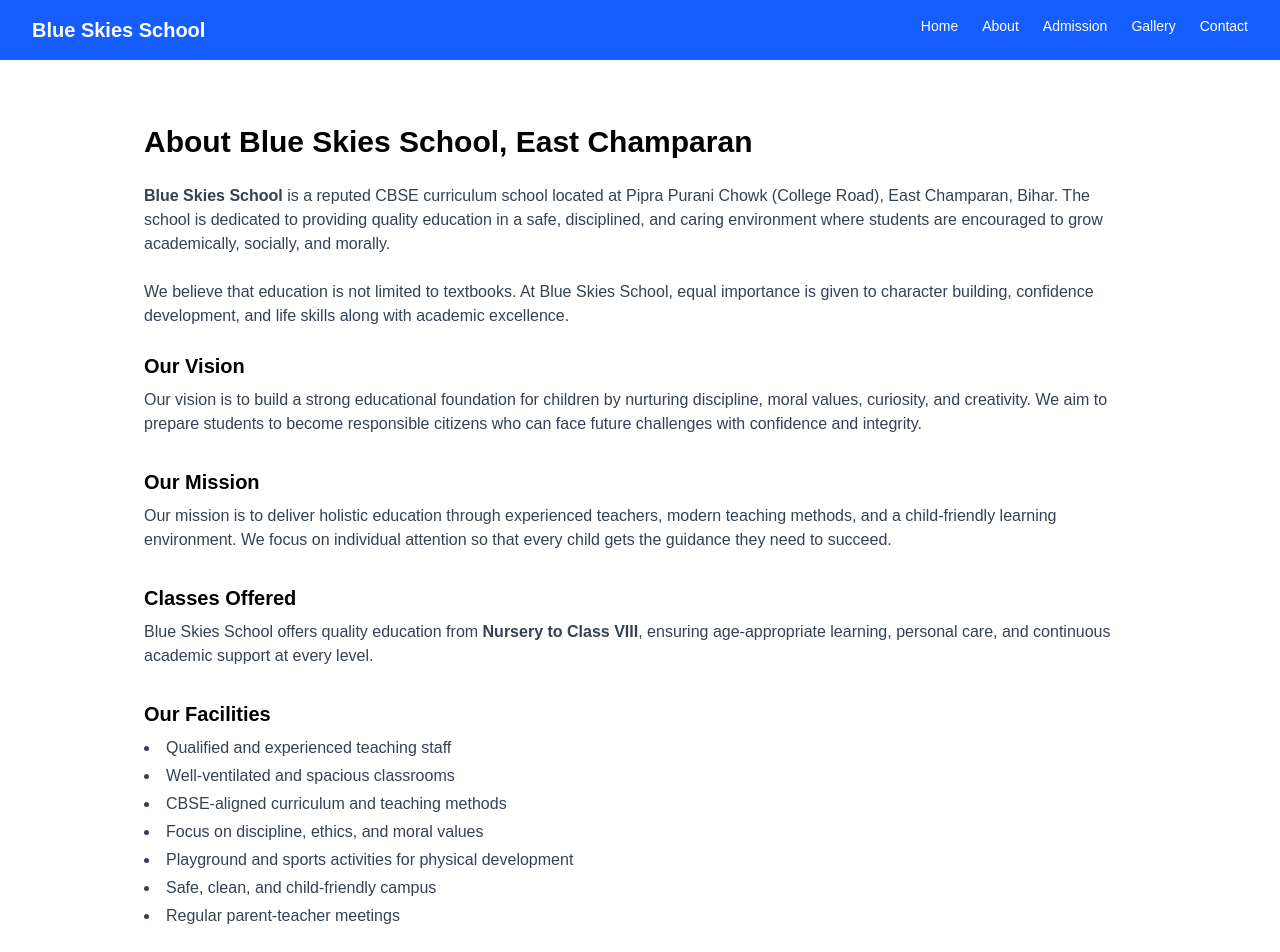
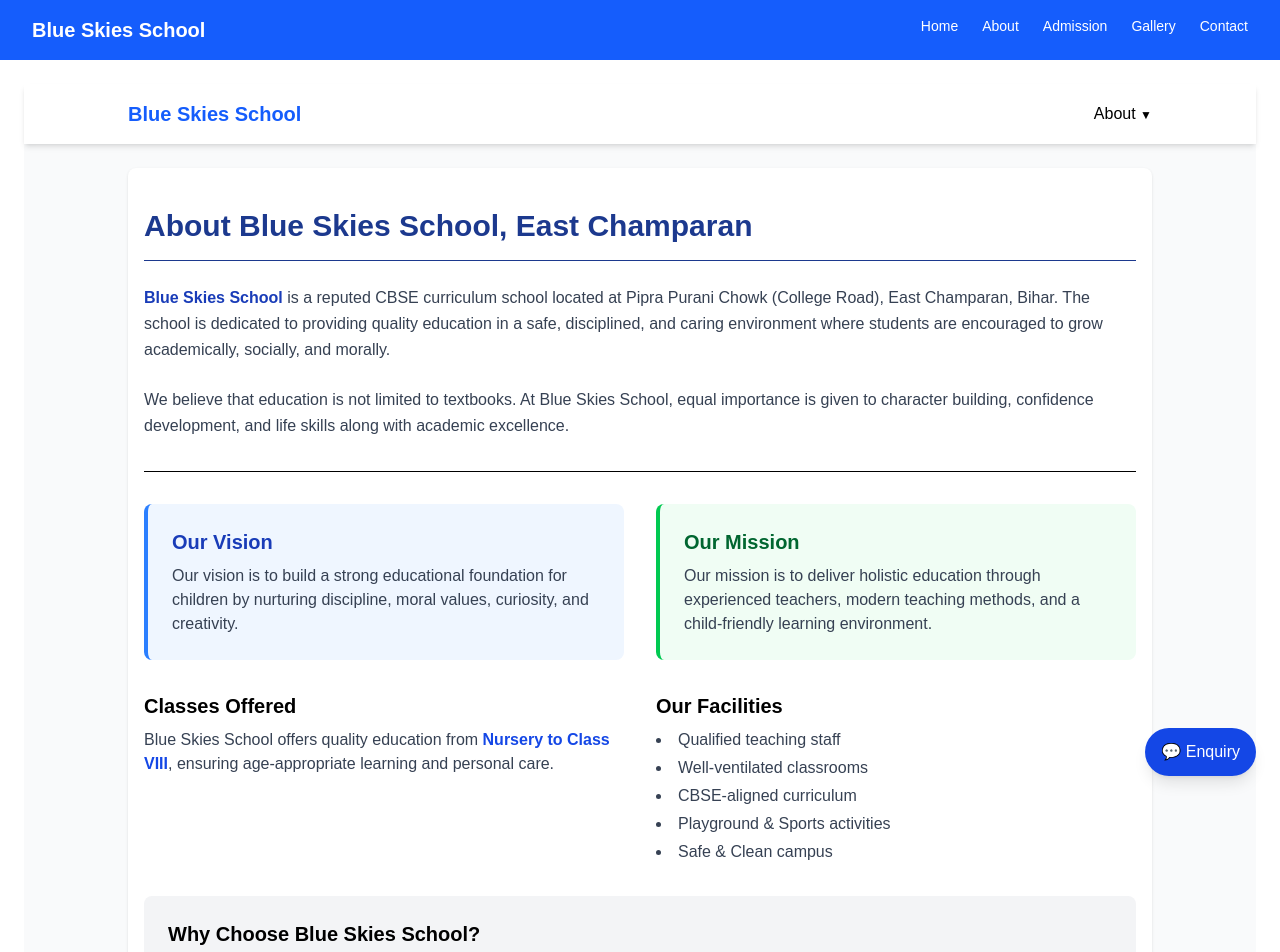
Before and after one commit to abhi281500/blue-skies-school, a Next.js app: page /about in a window 1280 px wide. Shown: the top 952 px of the page. Built offline with nearby package versions, Linux system fonts and the light colour scheme.

Commit message:
adding dropmenu in about section

```diff
--- /dev/null
+++ b/app/about/management/page.tsx
@@ -0,0 +1,24 @@
+export const metadata = {
+  title: "Management | Blue Skies School",
+  description:
+    "School management of Blue Skies School, East Champaran.",
+};
+
+export default function ManagementPage() {
+  return (
+    <div className="max-w-5xl mx-auto px-4 py-10">
+      <h1 className="text-3xl font-bold mb-6">Our Management</h1>
+
+      <p className="text-gray-700 mb-4">
+        The management of <strong>Blue Skies School</strong> is committed to
+        maintaining high standards of education, discipline, and student welfare.
+      </p>
+
+      <p className="text-gray-700">
+        With a student-centric approach, the management continuously works
+        towards improving infrastructure, teaching quality, and overall school
+        development.
+      </p>
+    </div>
+  );
+}
--- /dev/null
+++ b/app/about/mandatory-disclosure/page.tsx
@@ -0,0 +1,26 @@
+export const metadata = {
+  title: "Mandatory Public Disclosure | Blue Skies School",
+  description:
+    "Mandatory public disclosure as per CBSE guidelines for Blue Skies School.",
+};
+
+export default function MandatoryDisclosurePage() {
+  return (
+    <div className="max-w-5xl mx-auto px-4 py-10">
+      <h1 className="text-3xl font-bold mb-6">
+        Mandatory Public Disclosure
+      </h1>
+
+      <p className="text-gray-700 mb-4">
+        Blue Skies School follows CBSE norms and guidelines and maintains
+        transparency in academic and administrative operations.
+      </p>
+
+      <p className="text-gray-700">
+        Details regarding infrastructure, staff qualifications, safety measures,
+        and academic information are available with the school administration.
+        Parents may contact the school for official information.
+      </p>
+    </div>
+  );
+}
--- /dev/null
+++ b/app/about/our-school/page.tsx
@@ -0,0 +1,31 @@
+export const metadata = {
+  title: "Our School | Blue Skies School East Champaran",
+  description:
+    "Learn about Blue Skies School, a CBSE curriculum school in East Champaran offering education from Nursery to Class VIII.",
+};
+
+export default function OurSchoolPage() {
+  return (
+    <div className="max-w-5xl mx-auto px-4 py-10">
+      <h1 className="text-3xl font-bold mb-6">Our School</h1>
+
+      <p className="text-gray-700 mb-4">
+        <strong>Blue Skies School</strong> is a CBSE curriculum school located at
+        Pipra Purani Chowk (College Road), East Champaran, Bihar. We are committed
+        to providing quality education in a safe, disciplined, and nurturing
+        environment.
+      </p>
+
+      <p className="text-gray-700 mb-4">
+        The school offers education from <strong>Nursery to Class VIII</strong>,
+        focusing on academic excellence along with character building, discipline,
+        and life skills.
+      </p>
+
+      <p className="text-gray-700">
+        Our experienced teachers and child-friendly campus help students grow
+        academically, socially, and morally.
+      </p>
+    </div>
+  );
+}
--- a/app/about/page.tsx
+++ b/app/about/page.tsx
@@ -1,14 +1,46 @@
+
+
 export default function AboutPage() {
   return (
-    <div className="max-w-5xl mx-auto px-4 py-10">
+    <div className="min-h-screen bg-gray-50">
+      {/* Navigation Header */}
+      <nav className="bg-white shadow-md p-4">
+        <div className="max-w-5xl mx-auto flex justify-between items-center">
+          <div className="font-bold text-xl text-blue-600">Blue Skies School</div>
+          <ul className="flex space-x-6">
+
+
+            {/* Dropdown Menu */}
+            <li className="relative group">
+              <span className="cursor-pointer font-medium hover:text-blue-500">
+                About <span className="text-xs">▼</span>
+              </span>
+
+              <ul className="absolute hidden group-hover:block bg-white shadow-lg mt-0 py-2 rounded w-56 border border-gray-100 z-10">
+                <li><a href="/about/our-school" className="block px-4 py-2 hover:bg-gray-100">Our School</a></li>
+                <li><a href="/about/vision-mission" className="block px-4 py-2 hover:bg-gray-100">Vision & Mission</a></li>
+                <li><a href="/about/principal-message" className="block px-4 py-2 hover:bg-gray-100">Principal’s Message</a></li>
+                <li><a href="/about/management" className="block px-4 py-2 hover:bg-gray-100">Management</a></li>
+                <li><a href="/about/mandatory-disclosure" className="block px-4 py-2 hover:bg-gray-100">Mandatory Public Disclosure</a></li>
+              </ul>
+            </li>
+
+
+          </ul>
+        </div>
+      </nav>
+
+      {/* Main Content */}
+      <div className="max-w-5xl mx-auto px-4 py-10 bg-white mt-6 rounded-lg shadow-sm">
         {/* Page Heading */}
-      <h1 className="text-3xl font-bold mb-6">
+        <h1 className="text-3xl font-bold mb-6 text-blue-900 border-b pb-4">
           About Blue Skies School, East Champaran
         </h1>
 
         {/* Intro */}
-      <p className="text-gray-700 mb-6">
-        <strong>Blue Skies School</strong> is a reputed CBSE curriculum
+        <div className="space-y-6">
+          <p className="text-gray-700 leading-relaxed">
+            <strong className="text-blue-800">Blue Skies School</strong> is a reputed CBSE curriculum
             school located at Pipra Purani Chowk (College Road),
             East Champaran, Bihar. The school is dedicated to providing
             quality education in a safe, disciplined, and caring environment
@@ -16,82 +48,78 @@
             and morally.
           </p>
 
-      <p className="text-gray-700 mb-6">
+          <p className="text-gray-700 leading-relaxed">
             We believe that education is not limited to textbooks. At Blue
             Skies School, equal importance is given to character building,
             confidence development, and life skills along with academic
             excellence.
           </p>
+        </div>
 
-      {/* Vision */}
-      <div className="mb-8">
-        <h2 className="text-xl font-semibold mb-2">Our Vision</h2>
+        <hr className="my-8" />
+
+        {/* Vision & Mission Grid */}
+        <div className="grid md:grid-cols-2 gap-8 mb-8">
+          <div className="bg-blue-5 p-6 rounded-lg border-l-4 border-blue-500 bg-blue-50">
+            <h2 className="text-xl font-semibold mb-2 text-blue-800">Our Vision</h2>
             <p className="text-gray-700">
               Our vision is to build a strong educational foundation for
               children by nurturing discipline, moral values, curiosity,
-          and creativity. We aim to prepare students to become
-          responsible citizens who can face future challenges with
-          confidence and integrity.
+              and creativity.
             </p>
           </div>
 
-      {/* Mission */}
-      <div className="mb-8">
-        <h2 className="text-xl font-semibold mb-2">Our Mission</h2>
+          <div className="bg-green-5 p-6 rounded-lg border-l-4 border-green-500 bg-green-50">
+            <h2 className="text-xl font-semibold mb-2 text-green-800">Our Mission</h2>
             <p className="text-gray-700">
               Our mission is to deliver holistic education through
               experienced teachers, modern teaching methods, and a
-          child-friendly learning environment. We focus on individual
-          attention so that every child gets the guidance they need to
-          succeed.
+              child-friendly learning environment.
+            </p>
+          </div>
+        </div>
+
+        {/* Classes & Facilities */}
+        <div className="grid md:grid-cols-2 gap-8 mb-8">
+          <div>
+            <h2 className="text-xl font-semibold mb-2">Classes Offered</h2>
+            <p className="text-gray-700">
+              Blue Skies School offers quality education from{" "}
+              <strong className="text-blue-700">Nursery to Class VIII</strong>, ensuring age-appropriate
+              learning and personal care.
             </p>
           </div>
 
-      {/* Classes */}
-      <div className="mb-8">
-        <h2 className="text-xl font-semibold mb-2">Classes Offered</h2>
-        <p className="text-gray-700">
-          Blue Skies School offers quality education from{" "}
-          <strong>Nursery to Class VIII</strong>, ensuring age-appropriate
-          learning, personal care, and continuous academic support at
-          every level.
-        </p>
-      </div>
-
-      {/* Facilities */}
-      <div className="mb-8">
+          <div>
             <h2 className="text-xl font-semibold mb-2">Our Facilities</h2>
             <ul className="list-disc list-inside text-gray-700 space-y-1">
-          <li>Qualified and experienced teaching staff</li>
-          <li>Well-ventilated and spacious classrooms</li>
-          <li>CBSE-aligned curriculum and teaching methods</li>
-          <li>Focus on discipline, ethics, and moral values</li>
-          <li>Playground and sports activities for physical development</li>
-          <li>Safe, clean, and child-friendly campus</li>
-          <li>Regular parent-teacher meetings</li>
+              <li>Qualified teaching staff</li>
+              <li>Well-ventilated classrooms</li>
+              <li>CBSE-aligned curriculum</li>
+              <li>Playground & Sports activities</li>
+              <li>Safe & Clean campus</li>
             </ul>
+          </div>
         </div>
 
         {/* Why Choose Us */}
-      <div className="mb-8">
+        <div className="mb-8 p-6 bg-gray-100 rounded-lg">
           <h2 className="text-xl font-semibold mb-2">
             Why Choose Blue Skies School?
           </h2>
           <p className="text-gray-700">
             Parents choose Blue Skies School for its balanced approach to
             education. We focus on academic performance, discipline, and
-          overall personality development. Our supportive environment
-          helps children feel confident, motivated, and eager to learn.
+            overall personality development.
           </p>
         </div>
 
         {/* Closing */}
-      <p className="text-gray-700">
-        If you are looking for a trusted CBSE school in East Champaran
-        that values education, discipline, and holistic growth,
-        <strong> Blue Skies School</strong> is the right choice for your
-        child.
+        <p className="text-center text-gray-600 italic border-t pt-6">
+          If you are looking for a trusted CBSE school in East Champaran,
+          <span className="font-bold text-blue-800"> Blue Skies School</span> is the right choice for your child.
         </p>
+      </div>
     </div>
   );
 }
--- /dev/null
+++ b/app/about/principal-message/page.tsx
@@ -0,0 +1,30 @@
+export const metadata = {
+  title: "Principal’s Message | Blue Skies School",
+  description:
+    "Message from the Principal of Blue Skies School, East Champaran.",
+};
+
+export default function PrincipalMessagePage() {
+  return (
+    <div className="max-w-5xl mx-auto px-4 py-10">
+      <h1 className="text-3xl font-bold mb-6">Principal’s Message</h1>
+
+      <p className="text-gray-700 mb-4">
+        At <strong>Blue Skies School</strong>, we believe that every child is
+        unique and capable of achieving excellence when guided with care and
+        dedication.
+      </p>
+
+      <p className="text-gray-700 mb-4">
+        Our focus is on academic excellence along with discipline, values, and
+        overall personality development. We aim to create confident learners and
+        responsible citizens.
+      </p>
+
+      <p className="text-gray-700">
+        I welcome parents and students to be a part of the Blue Skies School
+        family and join us in shaping a bright future.
+      </p>
+    </div>
+  );
+}
--- /dev/null
+++ b/app/about/vision-mission/page.tsx
@@ -0,0 +1,32 @@
+export const metadata = {
+  title: "Vision & Mission | Blue Skies School",
+  description:
+    "Vision and Mission of Blue Skies School, East Champaran – committed to quality education and holistic development.",
+};
+
+export default function VisionMissionPage() {
+  return (
+    <div className="max-w-5xl mx-auto px-4 py-10">
+      <h1 className="text-3xl font-bold mb-8">Vision & Mission</h1>
+
+      <div className="mb-6">
+        <h2 className="text-xl font-semibold mb-2">Our Vision</h2>
+        <p className="text-gray-700">
+          To build a strong educational foundation by nurturing discipline,
+          moral values, curiosity, creativity, and confidence among students.
+        </p>
+      </div>
+
+      <div>
+        <h2 className="text-xl font-semibold mb-2">Our Mission</h2>
+        <ul className="list-disc list-inside text-gray-700 space-y-1">
+          <li>Provide quality CBSE-based education</li>
+          <li>Encourage discipline, ethics, and moral values</li>
+          <li>Focus on holistic development of every child</li>
+          <li>Create a safe and supportive learning environment</li>
+          <li>Maintain strong parent-teacher collaboration</li>
+        </ul>
+      </div>
+    </div>
+  );
+}
--- a/app/layout.tsx
+++ b/app/layout.tsx
@@ -1,6 +1,7 @@
 import "./globals.css";
 import Navbar from "@/components/Navbar";
 import Footer from "@/components/Footer";
+import ChatBot from "@/components/ChatBot";
 
 export const metadata = {
   title: "Blue Skies School | CBSE School in East Champaran",
@@ -33,6 +34,7 @@
 </main>
 
         <Footer />
+        <ChatBot/>
       </body>
     </html>
   );
--- /dev/null
+++ b/components/ChatBot.tsx
@@ -0,0 +1,89 @@
+"use client";
+
+import { useState } from "react";
+
+export default function ChatBot() {
+  const [open, setOpen] = useState(false);
+  const [step, setStep] = useState(0);
+
+  const replies = [
+    {
+      q: "Admission Information",
+      a: "Admissions are open for Nursery to Class VIII for session 2026–27.",
+    },
+    {
+      q: "Classes Offered",
+      a: "We offer Nursery, LKG, UKG and Classes I to VIII (CBSE curriculum).",
+    },
+    {
+      q: "Contact Details",
+      a: "📞 Call: +91 8882165021\n📍 Pipra Purani Chowk, East Champaran",
+    },
+    {
+      q: "Location",
+      a: "Blue Skies School is located at Pipra Purani Chowk, East Champaran (Bihar).",
+    },
+  ];
+
+  return (
+    <>
+      {/* Floating Button */}
+      <button
+        onClick={() => setOpen(!open)}
+        className="fixed bottom-6 right-6 bg-blue-700 text-white px-4 py-3 rounded-full shadow-lg z-50"
+      >
+        💬 Enquiry
+      </button>
+
+      {/* Chat Box */}
+      {open && (
+        <div className="fixed bottom-20 right-6 w-80 bg-white rounded-xl shadow-xl z-50 border">
+          <div className="bg-blue-700 text-white px-4 py-3 rounded-t-xl">
+            Blue Skies School
+          </div>
+
+          <div className="p-4 space-y-3 text-sm">
+            {step === 0 && (
+              <>
+                <p>👋 Hello! How can we help you?</p>
+
+                {replies.map((item, i) => (
+                  <button
+                    key={i}
+                    onClick={() => setStep(i + 1)}
+                    className="w-full text-left border px-3 py-2 rounded hover:bg-blue-50"
+                  >
+                    {item.q}
+                  </button>
+                ))}
+
+                <a
+                  href="https://wa.me/918448606683"
+                  target="_blank"
+                  className="block text-center bg-green-600 text-white py-2 rounded"
+                >
+                  WhatsApp Admission
+                </a>
+              </>
+            )}
+
+            {step > 0 && (
+              <>
+                <p className="bg-gray-100 p-2 rounded whitespace-pre-line">
+                  {replies[step - 1].a}
+                </p>
+
+                <button
+                  onClick={() => setStep(0)}
+                  className="text-blue-600 text-sm underline"
+                >
+                  ← Back
+                </button>
+              </>
+            )}
+          </div>
+        </div>
+      )}
+    </>
+  );
+}
```
Lines whose indentation alone changed are shown as unchanged.
